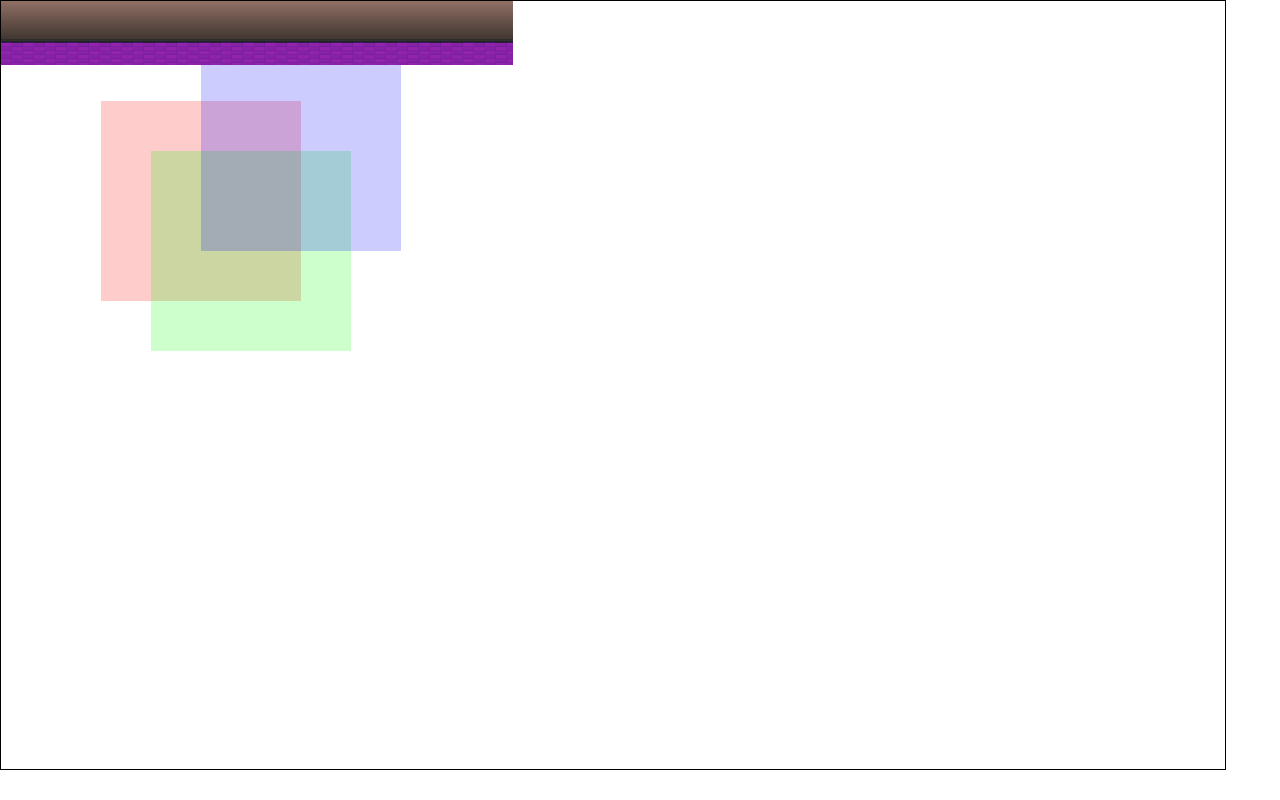
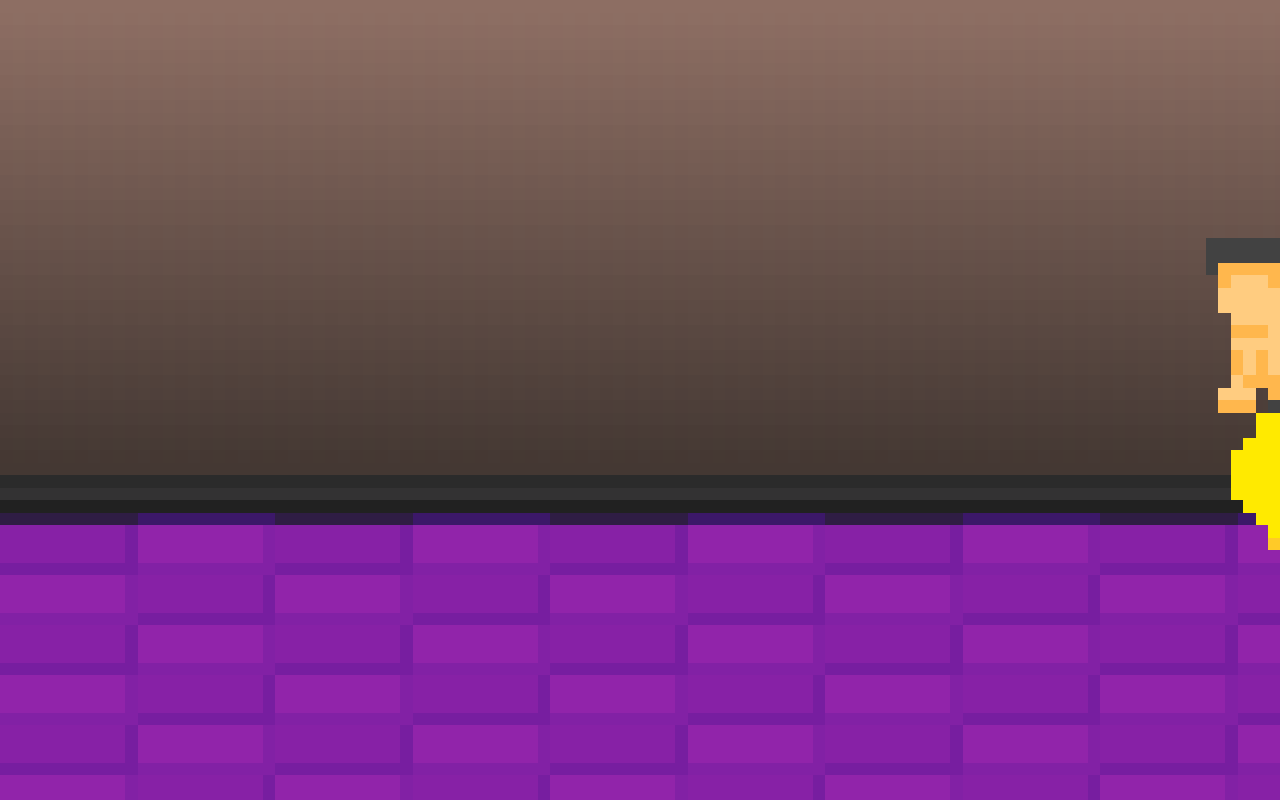
Before and after one commit to Denkirin/Portfolio, a website with bundled scripts: page dist/JK/Src/index.html in a window 1280 px wide. Built offline with nearby package versions, Linux system fonts and the light colour scheme.

Commit message:
Jhonny Basic Graphics

```diff
--- /dev/null
+++ b/dist/JK/Src/animation.js
@@ -0,0 +1,58 @@
+
+export default class Animation
+{
+	constructor(_path, _framesX, _framesY, _frameWidth, _frameHeihgt, _posX, _posY, _scale, _canvas, _delay)
+	{
+		this.framesX = _framesX;
+		this.framesY = _framesY;
+
+		this.frameWidth = _frameWidth;
+		this.frameHeight = _frameHeihgt;
+
+		this.x = _posX;
+		this.y = _posY;
+
+		this.scale = _scale;
+
+		this.canvas = _canvas;
+		this.ctx = this.canvas.getContext('2d');
+
+		this.img = new Image();
+
+		this.img.onload = function() { };
+		this.img.src = _path;
+
+		this.frameCounter = 0;
+		this.offsetX = 0;
+		this.offsetY = 0;
+
+		this.delayRatio = _delay;
+		this.delayCount = 0;
+
+		this.ctx.imageSmoothingEnabled = false;
+
+	}
+
+	step()
+	{
+		if(this.delayCount == this.delayRatio)
+		{
+			this.frameCounter = (this.frameCounter + 1) % (this.framesX * this.framesY)
+
+			this.offsetX = (this.frameCounter % this.framesX) * this.frameWidth;
+			this.offsetY = Math.floor(this.frameCounter / this.framesX) * this.frameHeight;
+
+			this.delayCount = 0;
+		}
+		else
+		{
+			this.delayCount ++;
+		}
+	}
+
+	render()
+	{
+		this.ctx.drawImage(this.img, this.offsetX, this.offsetY, this.frameWidth, this.frameHeight, this.x, this.y, Math.floor(this.frameWidth * this.scale), Math.floor(this.frameHeight * this.scale));
+	}
+
+}
--- a/dist/JK/Src/index.html
+++ b/dist/JK/Src/index.html
@@ -8,10 +8,11 @@
   </head>
   <body>
 
-    <canvas id="bg"></canvas>
+	<canvas id='Renderer'></canvas>
 
-    <script type="module" src="./index.js"></script>
+	<script type="module" src="./index.js"></script>
 
   </body>
-  <input type="text" onkeypress="table.Start()">
+
+
 </html>
--- a/dist/JK/Src/index.js
+++ b/dist/JK/Src/index.js
@@ -1,47 +1,52 @@
 import './style.css'
+import {ParalaxScene} from './scene';
 
-var canvas = document.createElement('canvas');
+const canvas = document.getElementById('Renderer');
 
-canvas.id = "CursorLayer";
-canvas.width = 1224;
-canvas.height = 768;
-canvas.style.zIndex = 8;
-canvas.style.position = "absolute";
-canvas.style.border = "1px solid";
+canvas.width  = window.innerWidth;
+canvas.height = window.innerHeight;
 
+document.body.appendChild(canvas); // adds the canvas to the body element
 
-var body = document.getElementsByTagName("body")[0];
-body.appendChild(canvas);
+var scene = new ParalaxScene('../Data/JK_Background.png', canvas, 6, 1, 512, 64, window.innerHeight/64,15);
 
-// below is optional
+var jhonny = new ParalaxScene('../Data/JK_Walking.png', canvas, 6, 1, 32, 64, window.innerHeight/64,4);
 
-var ctx = canvas.getContext("2d");
-ctx.fillStyle = "rgba(255, 0, 0, 0.2)";
-ctx.fillRect(100, 100, 200, 200);
-ctx.fillStyle = "rgba(0, 255, 0, 0.2)";
-ctx.fillRect(150, 150, 200, 200);
-ctx.fillStyle = "rgba(0, 0, 255, 0.2)";
-ctx.fillRect(200, 50, 200, 200);
+var x = 0;
+var y = 200;
 
-var img = new Image();   // Create new img element
+function init()
+{
 
-var loaded = false;
-
-img.onload = function() {
-	loaded = true;
 }
 
-var cnt = 0
+function update()
+{
+	scene.update();
+	jhonny.update();
+	jhonny.animation.x = x;
+	jhonny.animation.y = y;
 
-img.src = '../Data/JK_Background.png';
+	if (x <= -32 * window.innerHeight/64){
+		x = window.innerWidth - 32;
+	}else{
+		x -= 20;
+	}
+}
 
-function main() {
+function render()
+{
+	scene.render();
+	jhonny.render();
+}
+
+function main()
+{
     let stopMain = window.requestAnimationFrame( main );
-	console.log("A");
 
-	cnt = (cnt+1)%6
+	update();
 
-    ctx.drawImage(img, cnt * 512, 0,512,64,0,0,512,64);
+	render();
     // Your main loop contents
   }
 
--- /dev/null
+++ b/dist/JK/Src/scene.js
@@ -0,0 +1,26 @@
+
+import Animation from './animation';
+
+export class ParalaxScene
+{
+	constructor(_bgPath, _canvas, _framesX, _framesY, _frameWidth, _frameHeihgt, _scale, _animDelay)
+	{
+		this.loaded = false;
+		this.canvas =  _canvas;
+		this.ctx = this.canvas.getContext('2d');
+		this.animation = new Animation(_bgPath, _framesX, _framesY, _frameWidth, _frameHeihgt, 0, 0, _scale, this.canvas, _animDelay);
+
+	}
+
+
+
+	update()
+	{
+		this.animation.step();
+	}
+
+	render()
+	{
+		this.animation.render();
+	}
+}
--- a/dist/JK/Src/style.css
+++ b/dist/JK/Src/style.css
@@ -4,78 +4,5 @@ canvas {
   position: fixed;
   top: 0;
   left: 0;
+
 }
-
-
-:root {
-  --dark-bg: rgba(15, 15, 15, 0.95);
-  --spacing: 350px;
-
-  font-family: brandon-grotesque, sans-serif;
-  font-weight: 400;
-  font-style: normal;
-}
-
-
-main {
-  width: 100vw;
-  color: white;
-  z-index: 99;
-  position: absolute;
-  width: 100%;
-  margin: 0px auto;
-  padding: 120px 0px;
-
-  display: grid;
-  grid-template-columns: repeat(12, 1fr);
-}
-
-h1, h2, h3, blockquote {
-  font-family: elevon, sans-serif;
-  font-weight: 700;
-  font-style: normal;
-}
-
-canvas {
-  position: fixed;
-  top: 0;
-  left: 0;
-}
-
-
-
-  header {
-    background: var(--dark-bg);
-    grid-column: 2 / span 5;
-    font-size: 2.5rem;
-    padding: 2rem;
-    margin-bottom: var(--spacing);
-  }
-
-  section {
-    grid-column: 2 / 8;
-    padding: 1rem;
-    background: var(--dark-bg);
-    font-size: 1.25rem;
-    line-height: 1.5;
-    margin-bottom: var(--spacing);
-  }
-
-  blockquote {
-    margin: 0;
-    padding: 0;
-    grid-column: 2 / span 9;
-    margin-bottom: var(--spacing);
-  }
-
-  blockquote p {
-    color: black;
-    background-color: white;
-    font-size: 4rem;
-    display: inline;
-    line-height: 1;
-  }
-
-  .left {
-    grid-column: 6 / 12;
-  }
```
Also changed, not shown: dist/JK/Src/entity.js (added), dist/JK/Src/ui.js (added).
